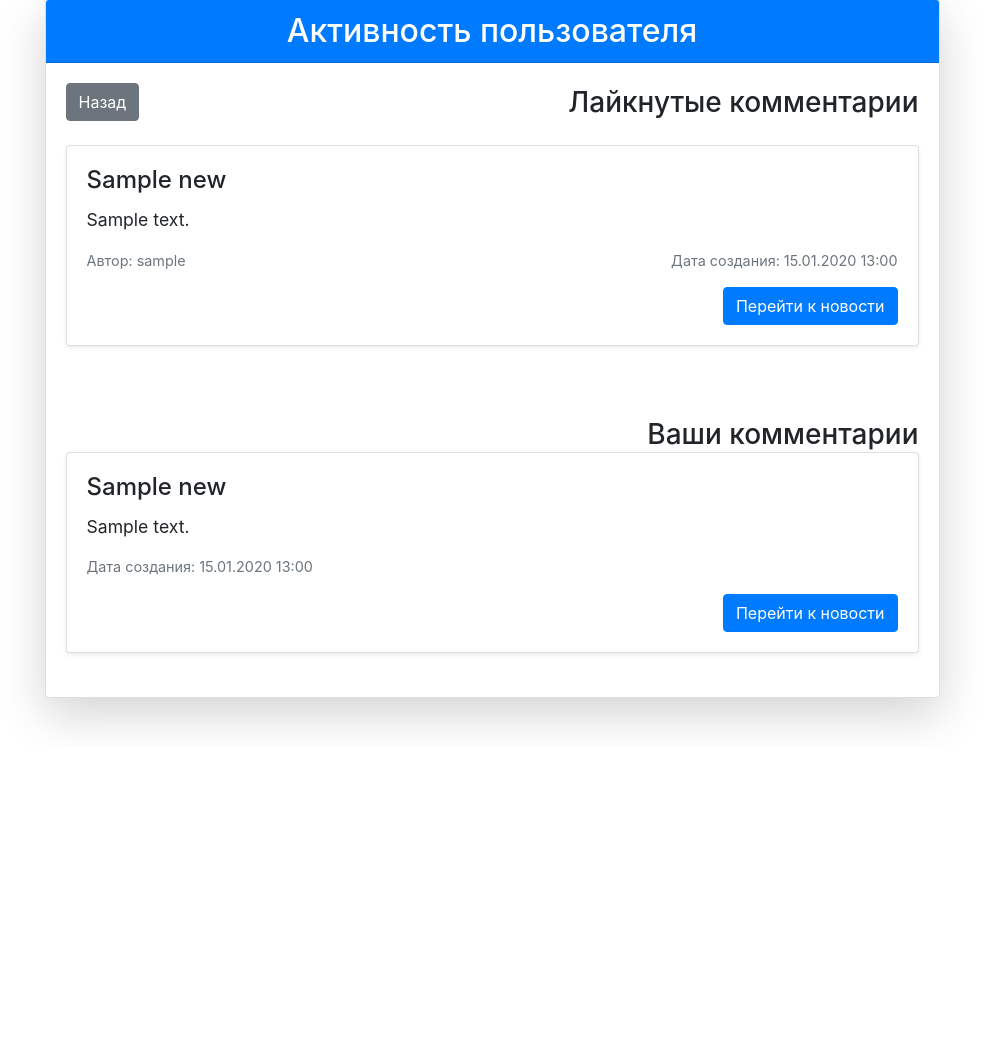
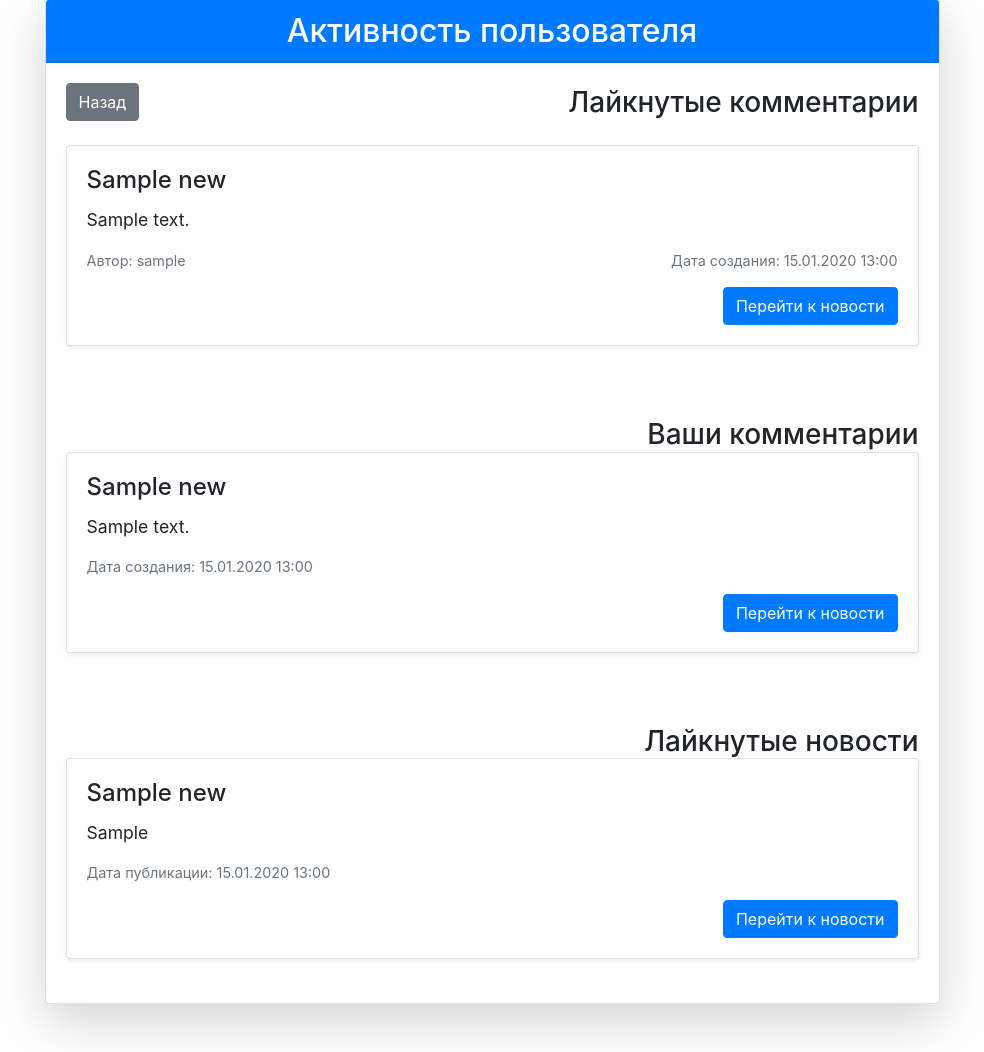
Before and after one commit to TarlavinaMaria/NewsBlogOfficialApp, a Django app: page /users/profile/activity/ in a window 1280 px wide. Shown: the part 105-1157 px from the top of the page, without its empty margins (148-1132 px from the left). Before the commit the page ends 832 px from the top, so only its background shows below. Run offline with Django 4.2, Linux system fonts and the light colour scheme; a user stored in the database is signed in; tables that the repository leaves empty hold one stand-in row (values such as "Sample post"); grey boxes marked "Sample" are stand-in pictures; parts of the project's set-up code (start-up, migrations or seed data) failed here and were passed over; some libraries are stand-ins or nearby versions.

Commit message:
Работа с лайками новости

```diff
--- a/news/models.py
+++ b/news/models.py
@@ -38,6 +38,7 @@ class News(models.Model):
     status = models.CharField(max_length=10, choices=STATUS_CHOICES, default='draft', verbose_name='Статус')
     image = models.ImageField(upload_to='news_images/', blank=True, null=True, verbose_name='Изображение')
     author = models.ForeignKey(User, on_delete=models.SET_DEFAULT, default=1, verbose_name='Автор')  # Устанавливаем по умолчанию администратора
+    likes = models.ManyToManyField(User, related_name='liked_news', blank=True, verbose_name='Лайки')
     notified = models.BooleanField(default=False, verbose_name='Уведомление отправлено')
 
     def __str__(self):
@@ -47,6 +48,10 @@ class News(models.Model):
         # Добавляем один просмотр к новости при каждом открытии
         self.views += 1
         self.save(update_fields=['views'])
+
+    def total_likes(self):
+        # Добавляем количество лайков к новости
+        return self.likes.count()
 
     class Meta:
         verbose_name = "Новость"
--- a/news/templates/news/news_list_active.html
+++ b/news/templates/news/news_list_active.html
@@ -68,6 +68,7 @@
                         <p class="card-text">{{ news.brief|linebreaks }}</p>
                         <p class="card-text">Дата загрузки: {{ news.pub_date }}</p>
                         <p class="card-text">Количество просмотров: {{ news.views }}</p>
+                        <p class="card-text">Количество лайков: {{ news.total_likes }}</p>
                         <p class="card-text">Теги:
                             {% for tag in news.tags.all %}
                                 <a href="{% url 'news_by_tag' tag.slug %}" class="badge badge-primary">{{ tag.name }}</a>
--- a/news/templates/news/news_list_archived.html
+++ b/news/templates/news/news_list_archived.html
@@ -68,6 +68,7 @@
                         <p class="card-text">{{ news.brief|linebreaks }}</p>
                         <p class="card-text">Дата загрузки: {{ news.pub_date }}</p>
                         <p class="card-text">Количество просмотров: {{ news.views }}</p>
+                        <p class="card-text">Количество лайков: {{ news.total_likes }}</p>
                         <p class="card-text">Теги:
                             {% for tag in news.tags.all %}
                                 <a href="{% url 'news_by_tag_status' tag.slug 'archived' %}" class="badge badge-primary">{{ tag.name }}</a>
--- a/users/templates/users/user_activity.html
+++ b/users/templates/users/user_activity.html
@@ -53,6 +53,27 @@
                     {% empty %}
                     <p class="text-center">Вы еще не оставили ни одного комментария.</p>
                     {% endfor %}
+
+                    <div class="d-flex justify-content-between align-items-center mt-5">
+                        <div></div>
+                        <h3 class="mb-0">Лайкнутые новости</h3>
+                    </div>
+                    {% for news in liked_news %}
+                    <div class="card mb-4 shadow-sm">
+                        <div class="card-body">
+                            <h4 class="card-title">{{ news.title }}</h4>
+                            <p class="card-text">{{ news.brief }}</p>
+                            <div class="d-flex justify-content-between align-items-center">
+                                <small class="text-muted">Дата публикации: {{ news.pub_date|date:"d.m.Y H:i" }}</small>
+                            </div>
+                            <div class="d-flex justify-content-end mt-3">
+                                <a href="{% url 'news_detail' news.id %}" class="btn btn-primary">Перейти к новости</a>
+                            </div>
+                        </div>
+                    </div>
+                    {% empty %}
+                    <p class="text-center">Вы еще не лайкнули ни одной новости.</p>
+                    {% endfor %}
                 </div>
             </div>
         </div>
--- a/users/views.py
+++ b/users/views.py
@@ -205,6 +205,7 @@ class UserActivityView(ListView):
         """Добавляет в контекст данные о пользователе"""
         context = super().get_context_data(**kwargs)
         context['user_comments'] = Comment.objects.filter(author=self.request.user).order_by('-created_at')
+        context['liked_news'] = News.objects.filter(likes=self.request.user).order_by('-pub_date')
         return context
 
 User = get_user_model()
```
Also changed, not shown: news/templates/news/news_detail.html (+10 -2 lines), news/views.py (+15 -0 lines), base.json, news/migrations/0009_news_likes.py (added).
